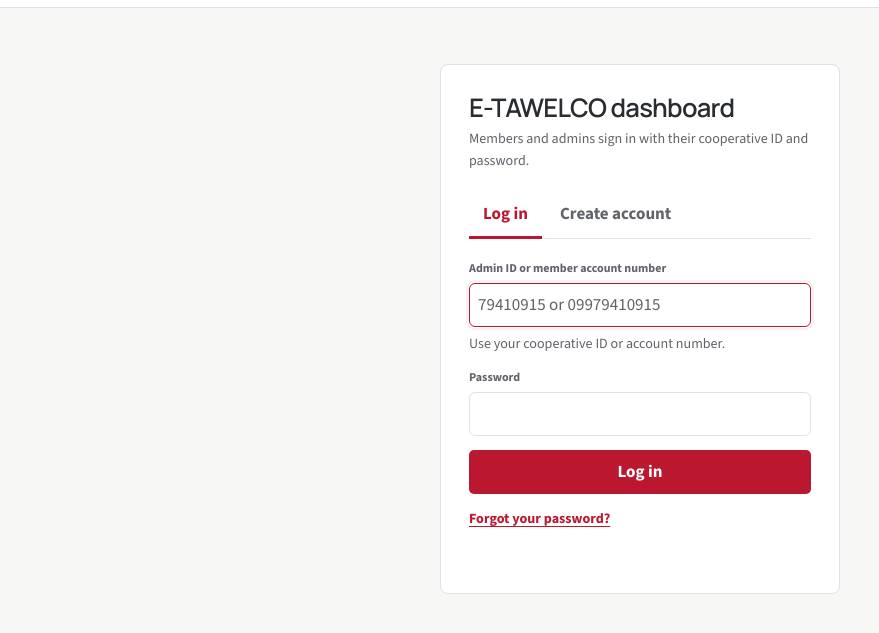
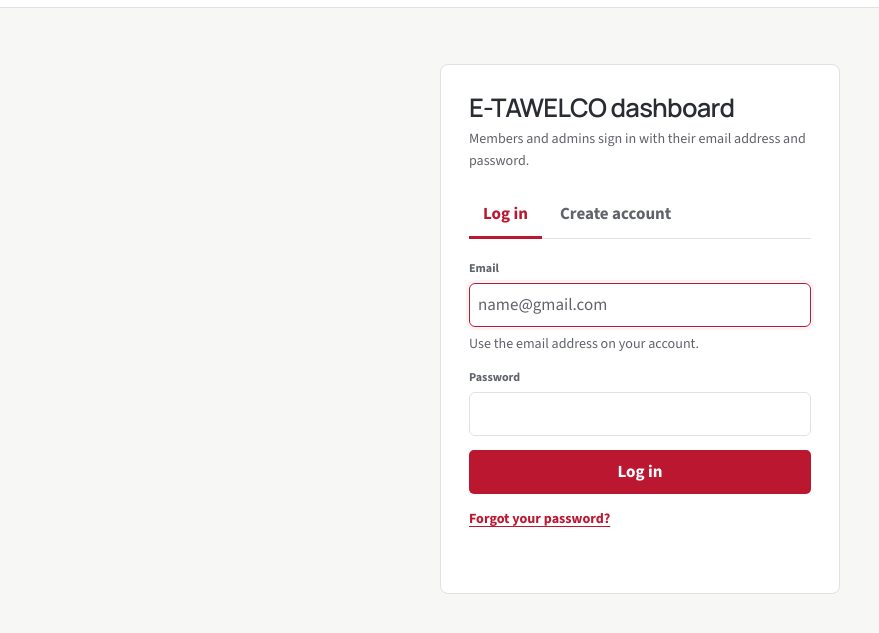
Before and after one commit to kerrfairtex/E-TAWELCO, a website: page dashboard/index.html in a window 1280 px wide. Shown: the part 57-690 px from the top of the page, without its empty margins (0-879 px from the left). Drawn offline with nearby package versions, Linux system fonts and the light colour scheme.

Commit message:
feat(dashboard): email wording on dashboard login form

```diff
--- a/dashboard/index.html
+++ b/dashboard/index.html
@@ -254,14 +254,14 @@ dl.facts dd{margin:0}
 <main id="auth" class="auth" hidden>
   <div class="card">
 <h1 style="font-size:1.6rem;margin-bottom:6px">E-TAWELCO dashboard</h1>
-  <p class="muted small" style="margin-bottom:20px">Members and admins sign in with their cooperative ID and password.</p>
+  <p class="muted small" style="margin-bottom:20px">Members and admins sign in with their email address and password.</p>
     <div class="tabs" role="tablist" id="authTabs">
       <button role="tab" type="button" data-tab="login" aria-selected="true">Log in</button>
       <button role="tab" type="button" data-tab="signup" aria-selected="false">Create account</button>
     </div>
 
     <form id="loginForm" data-panel="login" novalidate>
-      <div class="field"><label for="lEmail">Admin ID or member account number</label><input class="input" id="lEmail" inputmode="numeric" autocomplete="username" placeholder="79410915 or 09979410915" required><span class="small muted">Use your cooperative ID or account number.</span></div>
+      <div class="field"><label for="lEmail">Email</label><input class="input" id="lEmail" inputmode="email" autocapitalize="none" spellcheck="false" autocomplete="username" placeholder="name@gmail.com" required><span class="small muted">Use the email address on your account.</span></div>
       <div class="field"><label for="lPw">Password</label><input class="input" id="lPw" type="password" autocomplete="current-password" required></div>
       <button class="btn btn-primary" type="submit" style="width:100%">Log in</button>
       <p style="margin:14px 0 0" class="small"><button class="link-btn" type="button" data-tab-go="forgot">Forgot your password?</button></p>
```
Also changed, not shown: public/dashboard/index.html (+2 -2 lines).
